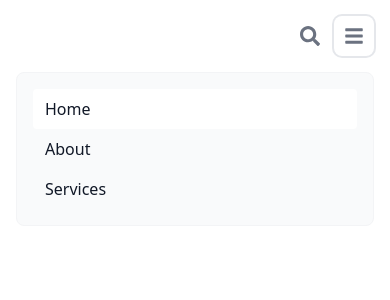
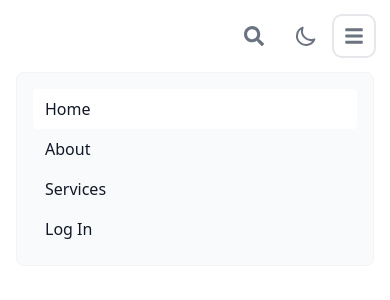
Before and after one commit to axrordev/AxidelClient, a React (Create React App) app in the folder client/: page / in a window 390 px wide. Both pictures are taken after a click on the button "Open main menu". Shown: the top 300 px of the page. Built offline with nearby package versions, Linux system fonts and the light colour scheme.

Commit message:
navbar changed

```diff
--- a/client/src/Components/Navbar.jsx
+++ b/client/src/Components/Navbar.jsx
@@ -52,6 +52,34 @@ const Navbar = () => {
             <span className="sr-only">Search</span>
           </button>
 
+					{/**Theme button */}
+          <button
+            type="button"
+            onClick={toggleDarkMode}
+            className="relative  items-center p-2 ml-2 mr-2 w-10 h-10 justify-center text-sm text-gray-500 rounded-lg hover:bg-gray-100 focus:outline-none focus:ring-2 focus:ring-gray-200 dark:text-gray-400 dark:hover:bg-gray-700 dark:focus:ring-gray-600"
+          >
+            <span className="sr-only">Toggle Dark Mode</span>
+            {isDarkMode ? (
+              <svg className="w-6 h-6" fill="none" stroke="currentColor" viewBox="0 0 24 24" xmlns="http://www.w3.org/2000/svg">
+                <path
+                  strokeLinecap="round"
+                  strokeLinejoin="round"
+                  strokeWidth="2"
+                  d="M12 3v1m4.22 1.22l.78-.78M21 12h-1m-4.22 4.22l-.78.78M12 21v-1m-4.22-1.22l-.78-.78M3 12H2m4.22-4.22l-.78-.78M12 2a10 10 0 100 20 10 10 0 000-20z"
+                />
+              </svg>
+            ) : (
+              <svg className="w-6 h-6" fill="none" stroke="currentColor" viewBox="0 0 24 24" xmlns="http://www.w3.org/2000/svg">
+                <path
+                  strokeLinecap="round"
+                  strokeLinejoin="round"
+                  strokeWidth="2"
+                  d="M20.354 15.354A9 9 0 018.647 3.647 9 9 0 1020.354 15.354z"
+                />
+              </svg>
+            )}
+          </button>
+
           <button
             type="button"
             className="inline-flex items-center p-2 w-10 h-10 justify-center text-sm text-gray-500 rounded-lg hover:bg-gray-100 focus:outline-none focus:ring-2 focus:ring-gray-200 dark:text-gray-400 dark:hover:bg-gray-700 dark:focus:ring-gray-600"
@@ -62,6 +90,7 @@ const Navbar = () => {
             <span className="sr-only">Open main menu</span>
             <FaBars className="w-5 h-5" aria-hidden="true" />
           </button>
+
         </div>
 
         {/* Search input in mobile size */}
@@ -105,6 +134,12 @@ const Navbar = () => {
                 className={`block py-2 px-3 ${isDarkMode ? 'text-white' : 'text-gray-900'} rounded hover:bg-gray-100 md:hover:bg-transparent md:hover:text-blue-700 md:p-0 dark:text-white md:dark:hover:text-blue-500 dark:hover:bg-gray-700 dark:hover:text-white md:dark:hover:bg-transparent dark:border-gray-700`}
               >
                 Services
+              </a>
+            </li>
+						{/* Log In button for mobile */}
+            <li className="block md:hidden">
+              <a href="/signin" className={`block py-2 px-3 ${isDarkMode ? 'text-white' : 'text-gray-900'} rounded hover:bg-gray-100 md:hover:bg-transparent md:hover:text-blue-700 md:p-0 dark:text-white md:dark:hover:text-blue-500 dark:hover:bg-gray-700 dark:hover:text-white md:dark:hover:bg-transparent dark:border-gray-700`}>
+                Log In
               </a>
             </li>
           </ul>
```
